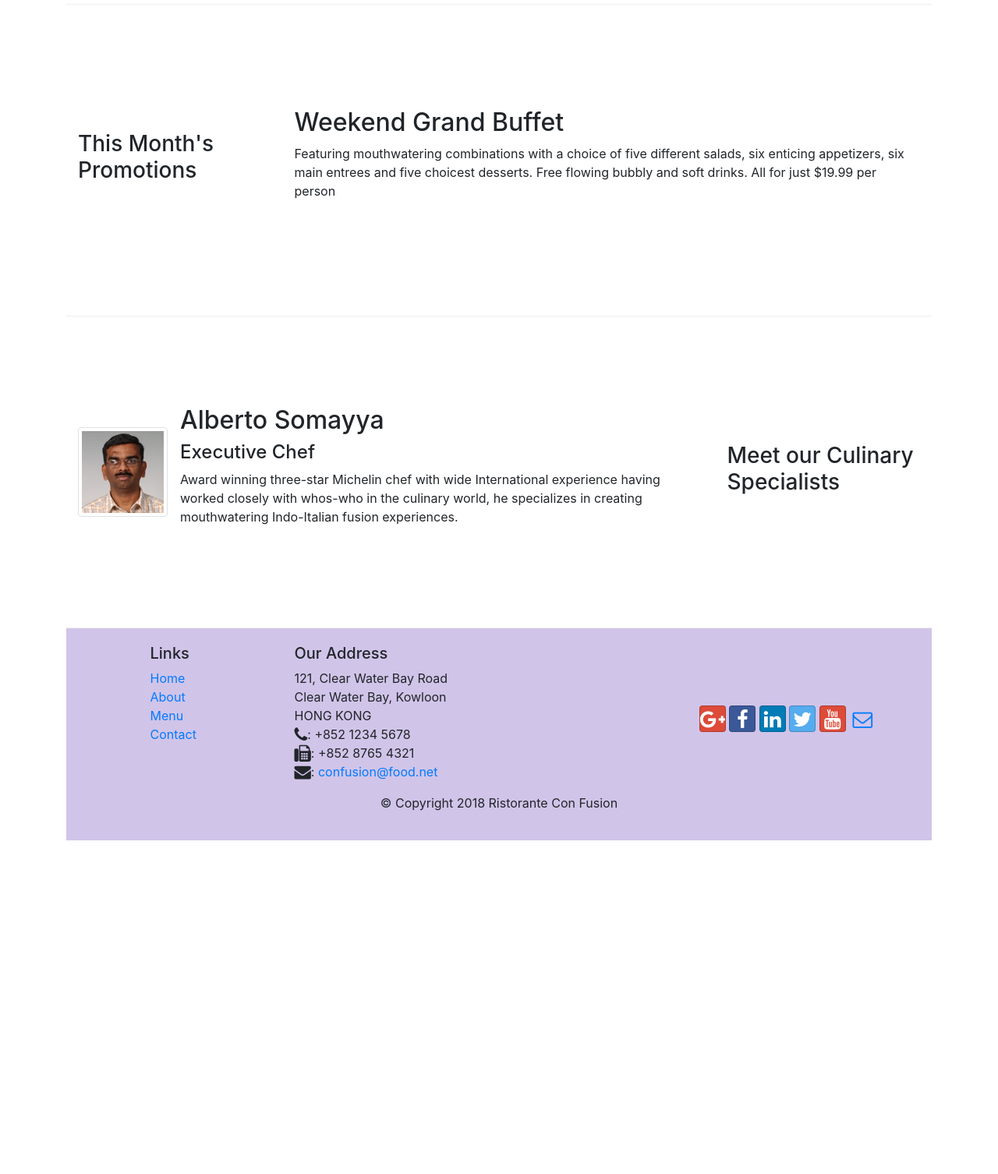
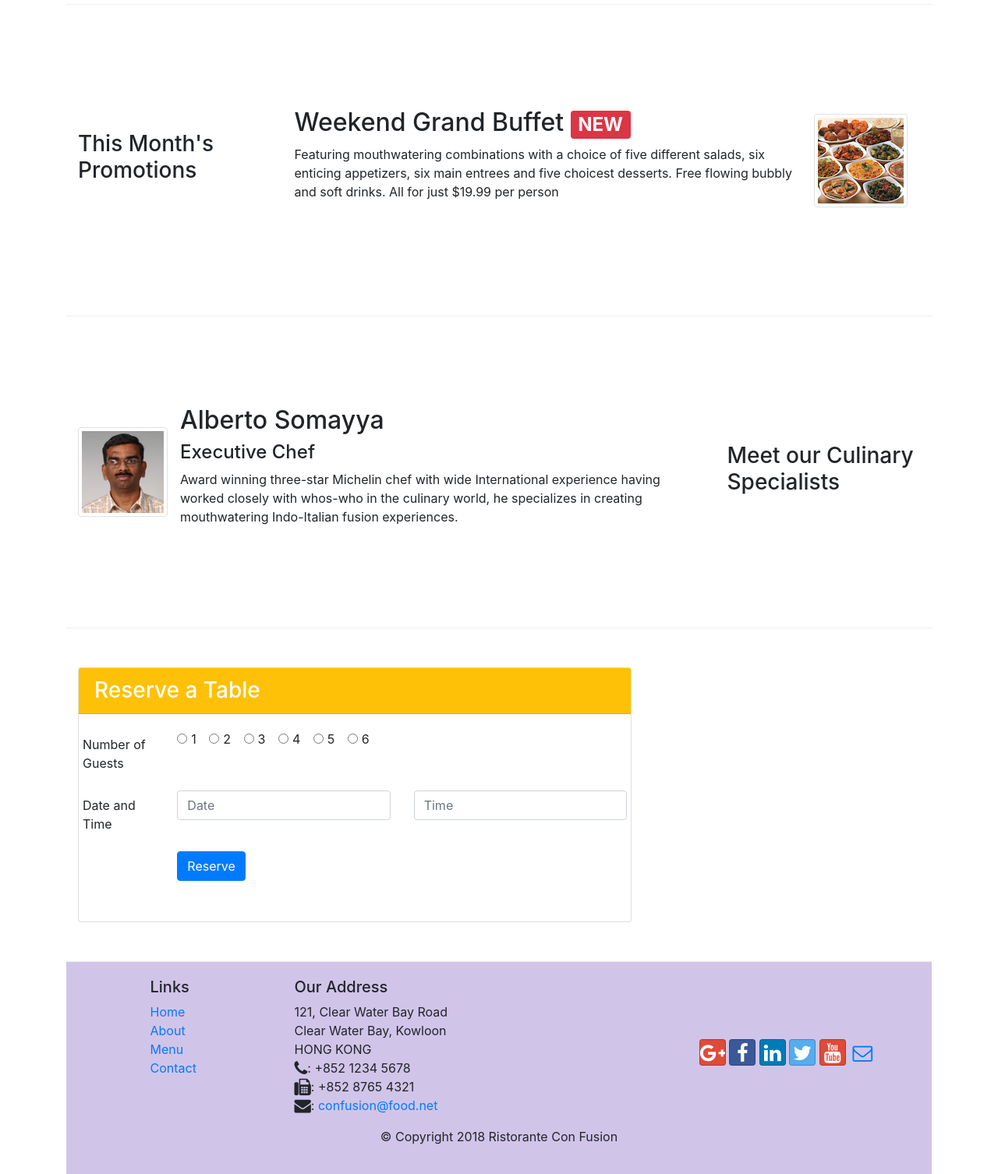
Before and after one commit to rahulsharma353/Coursera1, a website: page index.html in a window 1280 px wide. Shown: the part 760-2266 px from the top of the page at 78% size. Before the commit the page ends 1838 px from the top, so only its background shows below. Drawn offline with nearby package versions, Linux system fonts and the light colour scheme.

Commit message:
Assignment 2

```diff
--- a/index.html
+++ b/index.html
@@ -35,12 +35,15 @@
     <header class="jumbotron">
         <div class="container">
             <div class="row row-header">
-                <div class="col-12 col-sm-6">
+                <div class="col-sm-6">
                     <h1>Ristorante con Fusion</h1>
                     <p>We take inspiration from the World's best cuisines, and create a unique fusion experience. Our lipsmacking creations will tickle your culinary senses!</p>
                 </div>
-                <div class="col-12 col-sm align-self-center">
+                <div class="col-12 col-sm-3 align-self-center">
                     <img src="img/logo.png" class="img-fluid">
+                </div>
+                <div class="col-12 col-sm-3 align-self-center">
+                    <a class="btn btn-block btn-sm btn-warning" href="#NumberofGuests" role="button">Reserve Table</a>
                 </div>
             </div>
         </div>
@@ -56,7 +59,7 @@
                     <img class="d-flex mr-3 img-thumbnail align-self-center" src="img/uthappizza.png" alt="uthappizza">
                     <div class="media-body">
                         <h2 class="mt-0">Uthappizza <span class="badge badge-danger">HOT</span> <span class="badge badge-pill badge-secondary">4.99</span></h2>
-                        <p>A unique combination of Indian Uthappam (pancake) and Italian pizza, topped with Cerignola olives, ripe vine cherry tomatoes, Vidalia onion, Guntur chillies and Buffalo Paneer.</p>
+                        <p class="d-none d-sm-block">A unique combination of Indian Uthappam (pancake) and Italian pizza, topped with Cerignola olives, ripe vine cherry tomatoes, Vidalia onion, Guntur chillies and Buffalo Paneer.</p>
                     </div>
                 </div>
             </div>
@@ -68,8 +71,13 @@
                 <h3>This Month's Promotions</h3>
             </div>
             <div class="col col-sm col-md">
-                <h2>Weekend Grand Buffet</h2>
-                <p>Featuring mouthwatering combinations with a choice of five different salads, six enticing appetizers, six main entrees and five choicest desserts. Free flowing bubbly and soft drinks. All for just $19.99 per person </p>
+                <div class="media d-flex flex-row-reverse">
+                    <img class="mr-3 img-thumbnail align-self-center" src="img/buffet.png" alt="Buffet">
+                    <div class="media-body">
+                        <h2 class="mt-0">Weekend Grand Buffet <span class="badge badge-danger">NEW</span></h2>
+                        <p class="d-none d-sm-block">Featuring mouthwatering combinations with a choice of five different salads, six enticing appetizers, six main entrees and five choicest desserts. Free flowing bubbly and soft drinks. All for just $19.99 per person </p>
+                    </div>
+                </div>
             </div>
         </div>
 
@@ -87,6 +95,64 @@
                     </div>
                 </div>
             </div>
+        </div>
+        <div class="row row-content">
+                <div class="col col-sm-8">
+                    <div class="card" id="NumberofGuests">
+                        <h3 class="card-header bg-warning text-white">Reserve a Table</h3>
+                            <div class="card-body">
+                                <dl class="row">
+                                <form>
+                                    <div class="form-group row">
+                                        <label for="NumberofGuests" class="col-sm-2 col-form-label">Number of Guests</label>
+                                        <div class="col-sm-10">
+                                            <div class="form-check form-check-inline">
+                                              <input class="form-check-input" type="radio" name="NumberofGuests" id="NumberofGuests1" value="option1" placeholder="Number of Guests">
+                                              <label class="form-check-label" for="NumberofGuests1">1</label>
+                                            </div>
+                                            <div class="form-check form-check-inline">
+                                              <input class="form-check-input" type="radio" name="NumberofGuests" id="NumberofGuests2" value="option2" placeholder="Number of Guests">
+                                              <label class="form-check-label" for="NumberofGuests2">2</label>
+                                            </div>
+                                            <div class="form-check form-check-inline">
+                                              <input class="form-check-input" type="radio" name="NumberofGuests" id="NumberofGuests3" value="option3" placeholder="Number of Guests">
+                                              <label class="form-check-label" for="NumberofGuests3">3</label>
+                                            </div>
+                                            <div class="form-check form-check-inline">
+                                              <input class="form-check-input" type="radio" name="NumberofGuests" id="NumberofGuests4" value="option4" placeholder="Number of Guests">
+                                              <label class="form-check-label" for="NumberofGuests4">4</label>
+                                            </div>
+                                            <div class="form-check form-check-inline">
+                                              <input class="form-check-input" type="radio" name="NumberofGuests" id="NumberofGuests5" value="option5" placeholder="Number of Guests">
+                                              <label class="form-check-label" for="NumberofGuests5">5</label>
+                                            </div>
+                                            <div class="form-check form-check-inline">
+                                              <input class="form-check-input" type="radio" name="NumberofGuests" id="NumberofGuests6" value="option6" placeholder="Number of Guests">
+                                              <label class="form-check-label" for="NumberofGuests6">6</label>
+                                            </div>
+                                        </div>
+                                    </div>
+                                    <div class="form-group row">
+                                        <label for="dateandtime" class="col-sm-2 col-form-label">Date and Time</label>
+                                        <div class="col-sm-5">
+                                            <input type="text" class="form-control" id="date" name="date" placeholder="Date">
+                                        </div>
+                                        <div class="col-sm-5">
+                                            <input type="text" class="form-control" id="time" name="time" placeholder="Time">
+                                        </div>
+                                    </div>
+                                    <div class="form-group row">
+                                        <div class="offset-sm-2 col-md-10">
+                                            <button type="submit" class="btn btn-primary">
+                                                Reserve
+                                            </button>
+                                        </div>
+                                    </div>
+                                </form>
+                                </dl>
+                            </div>
+                    </div>
+                </div>
     </div>
 
     <footer class="footer">
```
